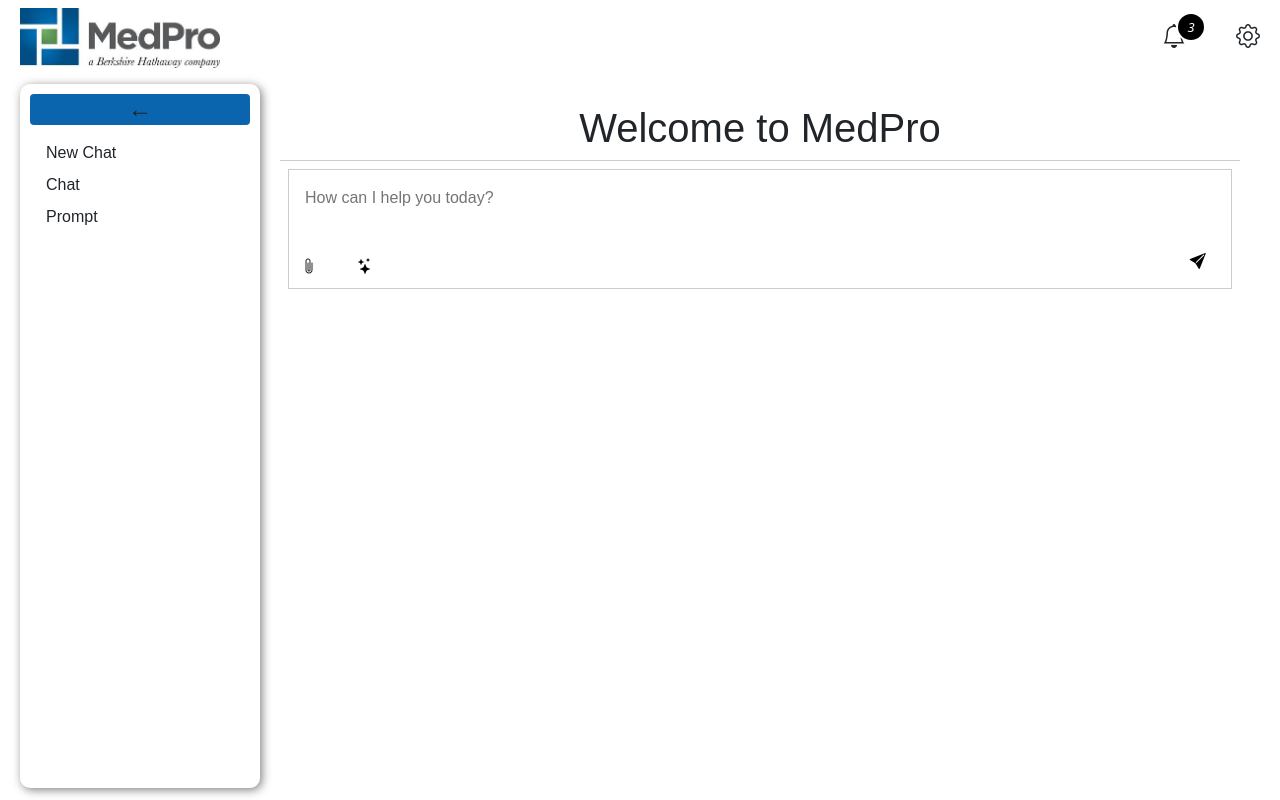
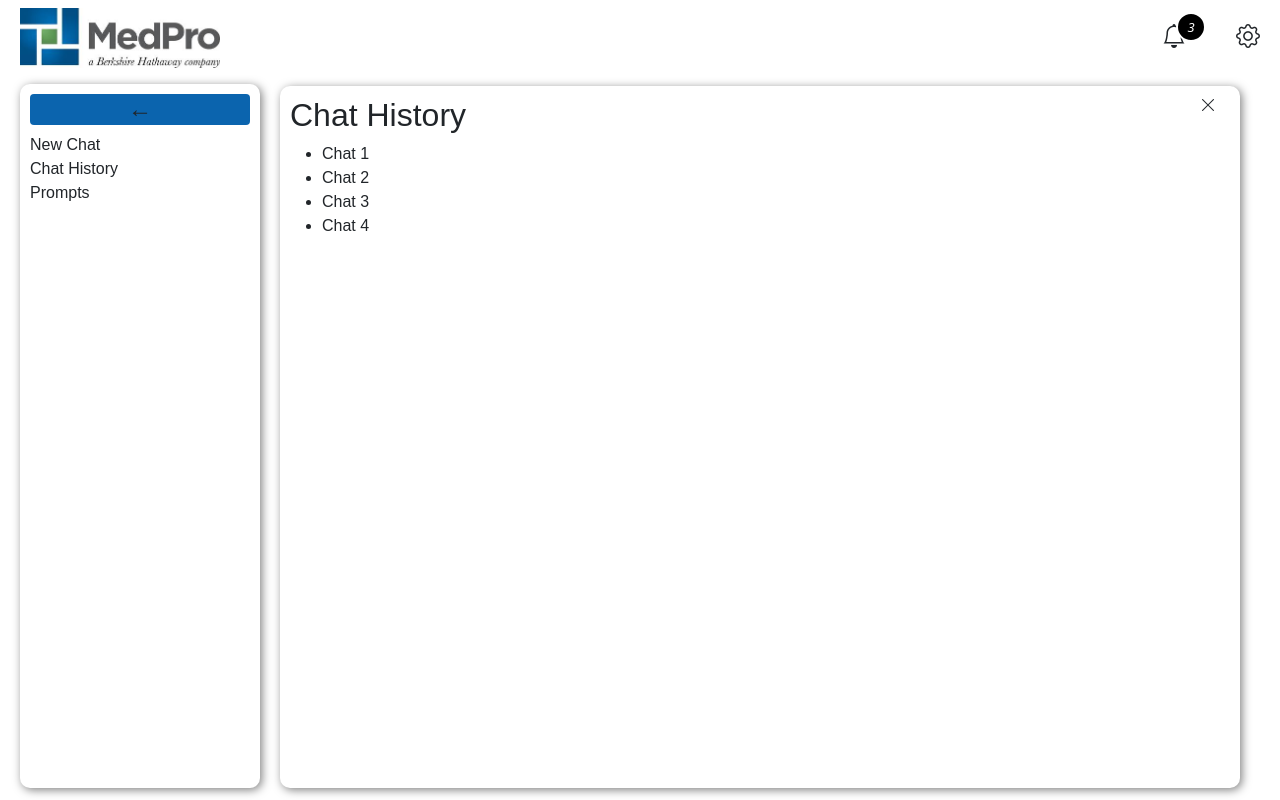
Before and after one commit to hdrishi/app_medpro, a React (Create React App) app in the folder medpro/: page /chat-history in a window 1280 px wide. Built offline with nearby package versions, Linux system fonts and the light colour scheme.

Commit message:
base commit

```diff
--- a/medpro/package.json
+++ b/medpro/package.json
@@ -16,6 +16,7 @@
     "react": "^19.1.1",
     "react-bootstrap": "^2.10.10",
     "react-dom": "^19.1.1",
+    "react-router-dom": "^7.9.3",
     "react-scripts": "5.0.1",
     "typescript": "^4.9.5",
     "web-vitals": "^2.1.4"
--- a/medpro/src/App.tsx
+++ b/medpro/src/App.tsx
@@ -1,12 +1,32 @@
-import React from "react";
 import Master from "./features/dashboard/components/Master";
+import { createBrowserRouter, RouterProvider } from "react-router-dom";
+import NewChat from "./features/dashboard/pages/NewChat";
+import CreateChat from "./features/chats/components/CreateChat";
+import ChatHistory from "./features/chats/components/ChatHistory";
+
+const routes = createBrowserRouter([
+  {
+    path: "/",
+    element: <Master />,
+    children: [
+      {
+        index: true,
+        element: <NewChat />,
+      },
+      {
+        path: "chat-create",
+        element: <CreateChat />,
+      },
+      {
+        path: "chat-history",
+        element: <ChatHistory />,
+      },
+    ],
+  },
+]);
 
 const App = () => {
-  return (
-    <React.Fragment>
-      <Master />
-    </React.Fragment>
-  );
+  return <RouterProvider router={routes} />;
 };
 
 export default App;
--- /dev/null
+++ b/medpro/src/features/chats/components/ChatHistory.tsx
@@ -0,0 +1,35 @@
+import React from "react";
+import "../styles/Chats.css";
+import { useNavigate } from "react-router-dom";
+
+const ChatHistory = () => {
+  const navigate = useNavigate();
+  const handleNavigation = (event: any) => {
+    event.preventDefault();
+    navigate("/");
+  };
+
+  return (
+    <React.Fragment>
+      <div className="create-chat-container">
+        <div className="text start">
+          <h2>Chat History</h2>
+          <ul>
+            <li>Chat 1</li>
+            <li>Chat 2</li>
+            <li>Chat 3</li>
+            <li>Chat 4</li>
+          </ul>
+        </div>
+        <div className="position-absolute top-0 mt-2 pe-4 end-0">
+          <i
+            className="bi bi-x-lg"
+            onClick={handleNavigation}
+            style={{ cursor: "pointer" }}
+          />
+        </div>
+      </div>
+    </React.Fragment>
+  );
+};
+export default ChatHistory;
--- /dev/null
+++ b/medpro/src/features/chats/components/CreateChat.tsx
@@ -0,0 +1,25 @@
+import React from "react";
+import { Button } from "react-bootstrap";
+import { useNavigate } from "react-router-dom";
+
+const CreateChat = () => {
+  const navigate = useNavigate();
+  const handleNavigation = (event: any) => {
+    event.preventDefault();
+    navigate("chat-history");
+  };
+
+  return (
+    <React.Fragment>
+      <div>
+        Create Chat Component
+        <br />
+        <Button variant="primary" onClick={(e) => handleNavigation}>
+          Create New Chat
+        </Button>
+      </div>
+    </React.Fragment>
+  );
+};
+
+export default CreateChat;
--- /dev/null
+++ b/medpro/src/features/chats/styles/Chats.css
@@ -0,0 +1,20 @@
+.container {
+  /* background-color: #000000; */
+  padding-top: 1rem;
+  display: flex;
+  min-height: 90vh;
+  font-family: Arial, sans-serif;
+}
+
+.create-chat-container {
+  background-color: #ffffff;
+  width: 15rem;
+  transition: width 0.3s;
+  padding: 10px;
+  box-sizing: border-box;
+  position: relative;
+  border-radius: 10px;
+  box-shadow: 2px 2px 10px rgba(0, 0, 0, 0.5);
+  height: 100% !important;
+  width: 100% !important;
+}
--- a/medpro/src/features/dashboard/components/Master.tsx
+++ b/medpro/src/features/dashboard/components/Master.tsx
@@ -1,4 +1,4 @@
-import React from "react";
+import React, { useState } from "react";
 import { Container, Row, Col } from "react-bootstrap";
 import "../styles/Dashboard.css";
 import BrandLogo from "./BrandLogo";
@@ -6,6 +6,8 @@ import NavbarMenu from "./NavbarMenu";
 import SidebarMenu from "./SidebarMenu";
 
 const Master = () => {
+  const [sidebarCollapsed, setSidebarCollapsed] = useState(false);
+
   return (
     <React.Fragment>
       <Container fluid>
--- a/medpro/src/features/dashboard/components/SidebarMenu.tsx
+++ b/medpro/src/features/dashboard/components/SidebarMenu.tsx
@@ -1,6 +1,8 @@
 import { Nav } from "react-bootstrap";
 import React, { useState } from "react";
 import NewChat from "../pages/NewChat";
+import CreateChat from "../../chats/components/CreateChat";
+import { Link, Outlet } from "react-router-dom";
 
 const SidebarMenu = () => {
   const [sidebarCollapsed, setSidebarCollapsed] = useState(false);
@@ -17,18 +19,29 @@ const SidebarMenu = () => {
             {sidebarCollapsed ? "→" : "←"}
           </button>
           {!sidebarCollapsed && (
-            <Nav>
-              <ul>
-                <li>New Chat</li>
-                <li>Chat</li>
-                <li>Prompt</li>
-              </ul>
-            </Nav>
+            // <Nav>
+            //   <ul>
+            //     <li>New Chat</li>
+            //     <li>Chat</li>
+            //     <li>Prompt</li>
+            //   </ul>
+            // </Nav>
+            <nav>
+              <Link to="/" className="nav-link">
+                New Chat
+              </Link>
+              <Link to="/chat-history" className="nav-link">
+                Chat History
+              </Link>
+              <Link to="/prompts" className="nav-link">
+                Prompts
+              </Link>
+            </nav>
           )}
         </div>
         <div className={`content ${sidebarCollapsed ? "expanded" : ""}`}>
-          <h1 style={{ textAlign: "center" }}>Welcome to MedPro</h1>
-          <NewChat />
+          {/* <NewChat /> */}
+          <Outlet />
         </div>
       </div>
     </React.Fragment>
--- a/medpro/src/features/dashboard/pages/NewChat.tsx
+++ b/medpro/src/features/dashboard/pages/NewChat.tsx
@@ -1,9 +1,17 @@
 import React from "react";
 import { Button, Dropdown } from "react-bootstrap";
+import { useNavigate } from "react-router-dom";
 
 const NewChat = () => {
+  const navigate = useNavigate();
+  const handleNavigation = (event: any) => {
+    event.preventDefault();
+    navigate("chat-history");
+  };
+
   return (
     <React.Fragment>
+      <h1 style={{ textAlign: "center" }}>Welcome to MedPro</h1>
       <div
         style={{
           display: "flex",
@@ -96,7 +104,7 @@ const NewChat = () => {
               className="new-chat-icon justify-content-end"
               style={{ right: "1.2em", position: "relative" }}
             >
-              <i className="bi bi-send-fill"></i>
+              <i className="bi bi-send-fill" onClick={handleNavigation}></i>
             </button>
           </div>
         </form>
--- a/medpro/src/features/dashboard/styles/dashboard.css
+++ b/medpro/src/features/dashboard/styles/dashboard.css
@@ -100,9 +100,8 @@
 .content {
   flex-grow: 1;
   /* background-color: #ecf0f1; */
-  padding: 20px;
+  padding: 2px 20px 0 20px;
   transition: margin-left 0.3s;
-  overflow: auto;
 }
 
 .new-chat-icon {
```
Also changed, not shown: 2 other files (tests, documents, lock files or other folders).
